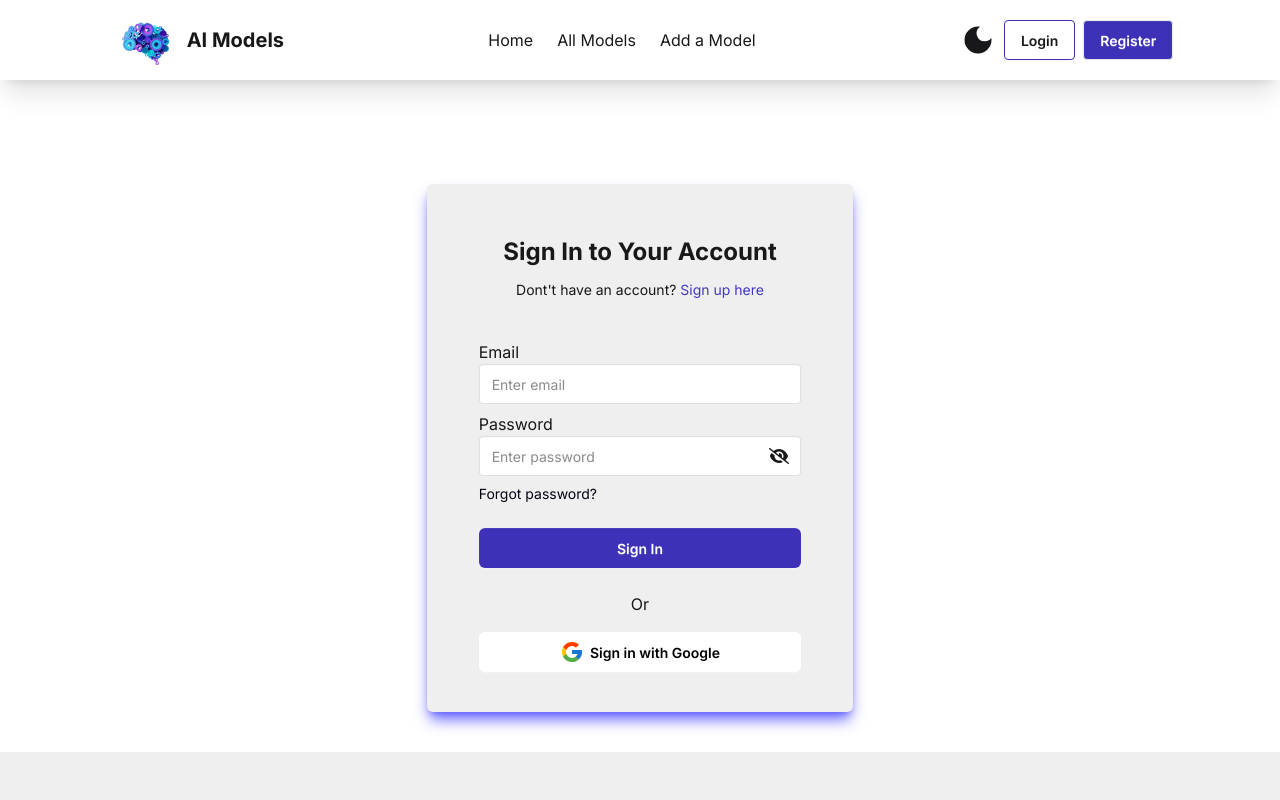
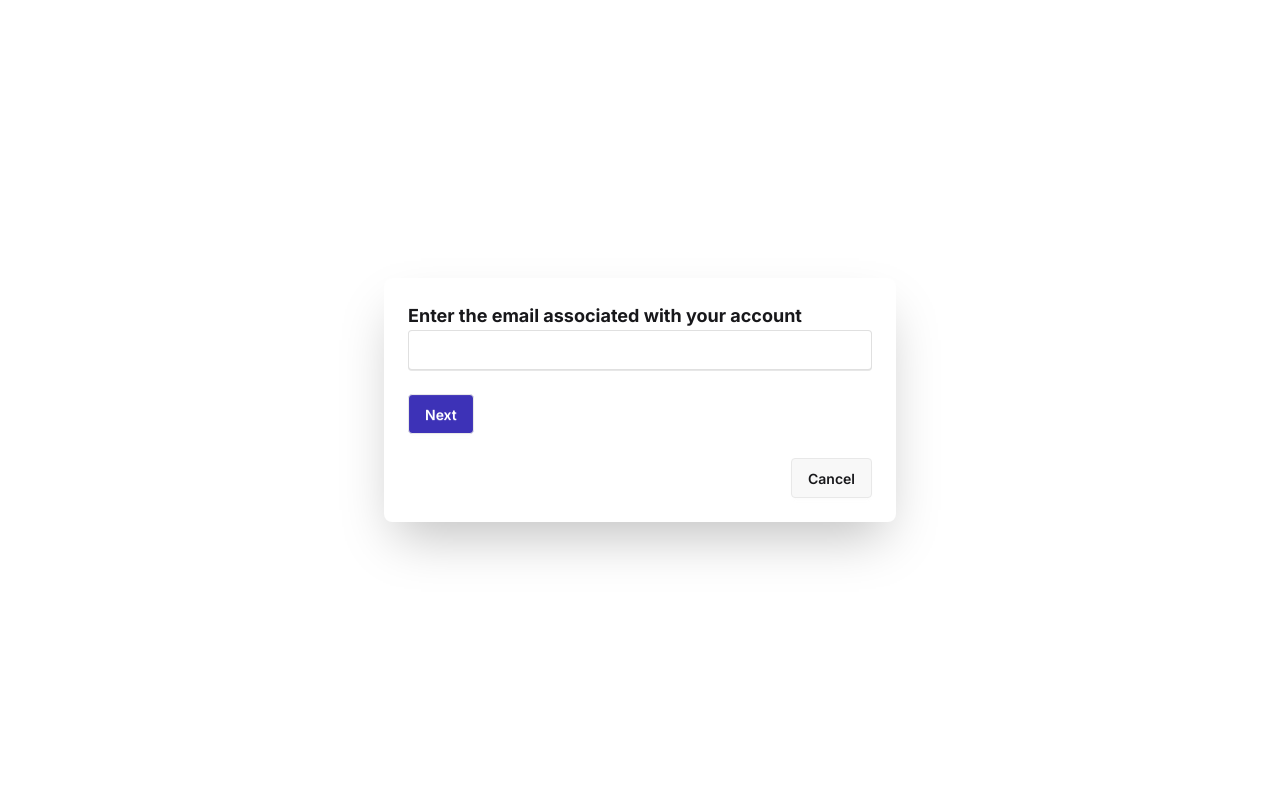
Before and after one commit to mehrab-abir/ai-model-inventory-manager, a React (Vite) app in the folder ai-model-inventory-frontend/: page /auth in a window 1280 px wide. Both pictures are taken after a click on the element "Forgot password?". Shown: the top 800 px of the page. Built offline with nearby package versions, Linux system fonts and the light colour scheme; no server answers.

Commit message:
password reset

```diff
--- a/ai-model-inventory-frontend/src/Components/ErrorPage.jsx
+++ b/ai-model-inventory-frontend/src/Components/ErrorPage.jsx
@@ -4,7 +4,7 @@ import { Link } from 'react-router';
 const ErrorPage = () => {
     return (
         <div className='flex flex-col items-center justify-center mt-20'>
-            <h1 className="text-red-500 text-xl">-Oops..! You may be lost. The page  you are looking for is not available-</h1>
+            <h1 className="text-red-500 text-xl text-center p-4">-Oops..! You may be lost. The page  you are looking for is not available-</h1>
             <Link to='/' className='btn bg-black text-white mt-5'>Go back to Home</Link>
         </div>
     );
--- a/ai-model-inventory-frontend/src/Pages/Authentication/AuthProvider.jsx
+++ b/ai-model-inventory-frontend/src/Pages/Authentication/AuthProvider.jsx
@@ -1,6 +1,6 @@
 import React, { useEffect, useState } from 'react';
 import { AuthContext } from './AuthContext';
-import { createUserWithEmailAndPassword, GoogleAuthProvider, onAuthStateChanged, signInWithEmailAndPassword, signInWithPopup, signOut, updateProfile } from 'firebase/auth';
+import { createUserWithEmailAndPassword, GoogleAuthProvider, onAuthStateChanged, sendPasswordResetEmail, signInWithEmailAndPassword, signInWithPopup, signOut, updateProfile } from 'firebase/auth';
 import { auth } from './firebase.config';
 
 const googleProvider = new GoogleAuthProvider();
@@ -35,6 +35,11 @@ const AuthProvider = ({children}) => {
         return signOut(auth);
     }
 
+    const forgotPassword = (email)=>{
+        setLoading(true);
+        return sendPasswordResetEmail(auth, email);
+    }
+
     useEffect(()=>{
         const unsubscribe = onAuthStateChanged(auth,(currentUser)=>{
             setUser(currentUser);
@@ -52,6 +57,7 @@ const AuthProvider = ({children}) => {
         signin,
         signOutUser,
         googleSignIn,
+        forgotPassword,
         user,
         setUser,
         loading,
--- a/ai-model-inventory-frontend/src/Pages/Authentication/SignIn.jsx
+++ b/ai-model-inventory-frontend/src/Pages/Authentication/SignIn.jsx
@@ -1,17 +1,25 @@
-import React, { use, useState } from "react";
+import React, { use, useRef, useState } from "react";
 import { Link, useLocation, useNavigate } from "react-router";
 import { FcGoogle } from "react-icons/fc";
 import { FaEye } from "react-icons/fa";
 import { FaEyeSlash } from "react-icons/fa6";
 import { AuthContext } from "./AuthContext";
 import { Bounce, toast, ToastContainer } from "react-toastify";
+import LoaderSpinner from "../../Components/LoaderSpinner";
 
 const SignIn = () => {
-  const { signin,googleSignIn,setUser, setLoading } = use(AuthContext);
+  const { signin, googleSignIn, setUser,loading, setLoading, forgotPassword } =
+    use(AuthContext);
   const navigate = useNavigate();
   const location = useLocation();
 
   const [showPassword, setShowPassword] = useState(false);
+  const [signinError, setSigninError] = useState('');
+  const [resetPasswordMessage, setResetPasswordMessage] = useState("");
+  const [resetPasswordError, setResetPasswordError] = useState("");
+
+  const modalRef = useRef();
+  const emailRef = useRef();
 
   const handleFormSubmit = (e) => {
     e.preventDefault();
@@ -20,14 +28,22 @@ const SignIn = () => {
     const email = form.email.value;
     const password = form.password.value;
 
+    setSigninError('');
     signin(email,password)
     .then(()=>{
         toast.success("Welcome Back!");
-        setLoading(false);
         navigate(location.state || '/');
     })
-    .catch((signInError)=>{
-        toast.error(`${signInError.code}`)
+    .catch((error)=>{
+        if (error.code === "auth/invalid-credential"){
+            setSigninError("Invalid Credential");
+        }
+        else{
+            setSigninError(error.code);
+        }
+    })
+    .finally(()=>{
+        setLoading(false);
     })
   };
 
@@ -37,7 +53,6 @@ const SignIn = () => {
     .then((result)=>{
         const user = result.user;
         setUser(user);
-        setLoading(false);
 
         const newUser = {
             displayName : user.displayName,
@@ -84,7 +99,39 @@ const SignIn = () => {
           transition: Bounce,
         });
     })
+    .finally(()=>{
+        setLoading(false);
+    })
   }
+
+  //forgot password modal
+  const openModal = ()=>{
+    modalRef.current.show();
+  }
+
+  const resetPassword = ()=>{
+    setResetPasswordError('')
+    setResetPasswordMessage("");
+
+    const email = emailRef.current.value;
+    forgotPassword(email)
+    .then(()=>{
+        setResetPasswordMessage(
+          "If an account exists with this email, password reset link has been sent. Please check your email, including spam"
+        );
+    })
+    .catch((err)=>{
+        setResetPasswordError(err.code);
+    })
+    .finally(()=>{
+        setLoading(false);
+    })
+  }
+
+  if(loading){
+    return <LoaderSpinner></LoaderSpinner>
+  }
+
   return (
     <div className="pt-36 bg-surface pb-10">
       <div className="w-11/12 md:w-3/5 lg:w-1/3 mx-auto mt-10 bg-base p-5 rounded-md flex flex-col justify-center shadow-lg shadow-indigo-500">
@@ -132,9 +179,13 @@ const SignIn = () => {
               />
             )}
           </div>
-          <p className="text-secondary hover:underline cursor-pointer text-sm hover:text-primary!">
+          <p
+            onClick={() => openModal()}
+            className="text-secondary hover:underline cursor-pointer text-sm hover:text-primary!"
+          >
             Forgot password?
           </p>
+          <p className="text-red-500 text-sm mt-2">{signinError}</p>
           <button
             type="submit"
             className="btn bg-primary w-full text-white rounded-md border-none mt-4 hover:shadow-md hover:shadow-indigo-300"
@@ -151,6 +202,44 @@ const SignIn = () => {
             Sign in with Google
           </button>
         </form>
+        <dialog
+          ref={modalRef}
+          className="bg-surface modal modal-bottom sm:modal-middle"
+        >
+          <div className="modal-box">
+            <h3 className="font-bold text-lg">
+              Enter the email associated with your account
+            </h3>
+            <input
+              ref={emailRef}
+              type="email"
+              className="input border-input outline-none w-full"
+              required
+            />
+            <p className="text-info text-sm mt-2">{resetPasswordMessage}</p>
+            <p className="text-red-500 text-sm">{resetPasswordError}</p>
+            <button
+              type="button"
+              onClick={() => resetPassword()}
+              className="btn bg-primary text-white mt-4"
+            >
+              Next
+            </button>
+            <div className="modal-action">
+              <form method="dialog">
+                <button
+                  className="btn"
+                  onClick={() => {
+                    setResetPasswordError("");
+                    setResetPasswordMessage("");
+                  }}
+                >
+                  Cancel
+                </button>
+              </form>
+            </div>
+          </div>
+        </dialog>
       </div>
       <ToastContainer
         position="top-right"
--- a/ai-model-inventory-frontend/src/Pages/Authentication/SignUp.jsx
+++ b/ai-model-inventory-frontend/src/Pages/Authentication/SignUp.jsx
@@ -4,18 +4,26 @@ import { FcGoogle } from "react-icons/fc";
 import { FaEye } from "react-icons/fa";
 import { FaEyeSlash } from "react-icons/fa6";
 import { AuthContext } from "./AuthContext";
-import { Bounce, ToastContainer, toast } from 'react-toastify';
+import { Bounce, ToastContainer, toast } from "react-toastify";
+import LoaderSpinner from "../../Components/LoaderSpinner";
 
 const SignUp = () => {
-    const { setUser, setLoading, googleSignIn, createAccount, updateUser } = use(AuthContext);
+  const {
+    setUser,
+    loading,
+    setLoading,
+    googleSignIn,
+    createAccount,
+    updateUser,
+  } = use(AuthContext);
 
   const navigate = useNavigate();
   const location = useLocation();
 
   const [showPassword, setShowPassword] = useState(false);
-    const [passwordFormatError, setPasswordFormatError] = useState('');
+  const [passwordFormatError, setPasswordFormatError] = useState("");
 
-    const handleFormSubmit = (e) =>{
+  const handleFormSubmit = (e) => {
     e.preventDefault();
 
     const form = e.target;
@@ -24,35 +32,38 @@ const SignUp = () => {
     const photoURL = form.photoURL.value;
     const password = form.password.value;
 
+    setPasswordFormatError("");
     const regex = /^(?=.*[A-Z])(?=.*[a-z]).{6,}$/;
-        if(!regex.test(password)){
+    if (!regex.test(password)) {
       setPasswordFormatError(
         "Password must be at least 6 characters long and include at least one uppercase letter and one lowercase letter."
       );
       return;
     }
 
-        createAccount(email,password)
-        .then((result)=>{
-            updateUser({displayName,photoURL}).
-            then(()=>{
+    createAccount(email, password)
+      .then((result) => {
+        updateUser({ displayName, photoURL }).then(() => {
           const user = result.user;
-                setUser({...user,displayName,photoURL});
+          setUser({ ...user, displayName, photoURL });
 
           const newUser = {
-                    displayName,email, photoURL,password
-                }
+            displayName,
+            email,
+            photoURL,
+            password,
+          };
 
-                fetch(`http://localhost:3000/users`,{
-                    method : 'POST',
-                    headers : {
-                        'content-type' : 'application/json'
+          fetch(`http://localhost:3000/users`, {
+            method: "POST",
+            headers: {
+              "content-type": "application/json",
             },
-                    body : JSON.stringify(newUser)
+            body: JSON.stringify(newUser),
           })
-                .then((res)=>res.json())
-                .then((afterPost)=>{
-                    if(afterPost.insertedId){
+            .then((res) => res.json())
+            .then((afterPost) => {
+              if (afterPost.insertedId) {
                 toast.success("Welcome!", {
                   position: "top-right",
                   autoClose: 5000,
@@ -64,13 +75,12 @@ const SignUp = () => {
                   theme: "light",
                   transition: Bounce,
                 });
-                        setLoading(false);
                 navigate(location.state || "/");
               }
+            });
+        });
       })
-            })
-        })
-        .catch((signupError)=>{
+      .catch((signupError) => {
         toast.error(`${signupError.code}`, {
           position: "top-right",
           autoClose: 5000,
@@ -83,35 +93,37 @@ const SignUp = () => {
           transition: Bounce,
         });
       })
+      .finally(() => {
+        setLoading(false);
+      });
     form.reset();
-    }
+  };
 
   //sign in with google
-      const signInWithGoogle = ()=>{
+  const signInWithGoogle = () => {
     googleSignIn()
-        .then((result)=>{
+      .then((result) => {
         const user = result.user;
         setUser(user);
-            setLoading(false);
 
         const newUser = {
-                displayName : user.displayName,
-                email : user.email,
-                photoURL : user.photoURL
-            }
+          displayName: user.displayName,
+          email: user.email,
+          photoURL: user.photoURL,
+        };
 
-            navigate(location.state || '/');
+        navigate(location.state || "/");
 
-            fetch("http://localhost:3000/users",{
-                method : 'POST',
-                headers : {
-                    'content-type' : 'application/json'
+        fetch("http://localhost:3000/users", {
+          method: "POST",
+          headers: {
+            "content-type": "application/json",
           },
-                body : JSON.stringify(newUser)
+          body: JSON.stringify(newUser),
         })
-            .then((res)=>res.json())
-            .then((afterPost)=>{
-                if(afterPost.insertedId){
+          .then((res) => res.json())
+          .then((afterPost) => {
+            if (afterPost.insertedId) {
               toast.success("Welcome!", {
                 position: "top-right",
                 autoClose: 5000,
@@ -124,9 +136,9 @@ const SignUp = () => {
                 transition: Bounce,
               });
             }
+          });
       })
-        })
-        .catch((error)=>{
+      .catch((error) => {
         toast.error(`${error.code}`, {
           position: "top-right",
           autoClose: 5000,
@@ -139,7 +151,15 @@ const SignUp = () => {
           transition: Bounce,
         });
       })
+      .finally(() => {
+        setLoading(false);
+      });
+  };
+
+  if (loading) {
+    return <LoaderSpinner></LoaderSpinner>;
   }
+
   return (
     <div className="pt-36 bg-surface pb-10">
       <div className="w-11/12 md:w-3/5 lg:w-1/3 mx-auto mt-10 bg-base p-5 shadow-lg shadow-indigo-500 rounded-md flex flex-col justify-center">
```
Lines whose indentation alone changed are shown as unchanged.
